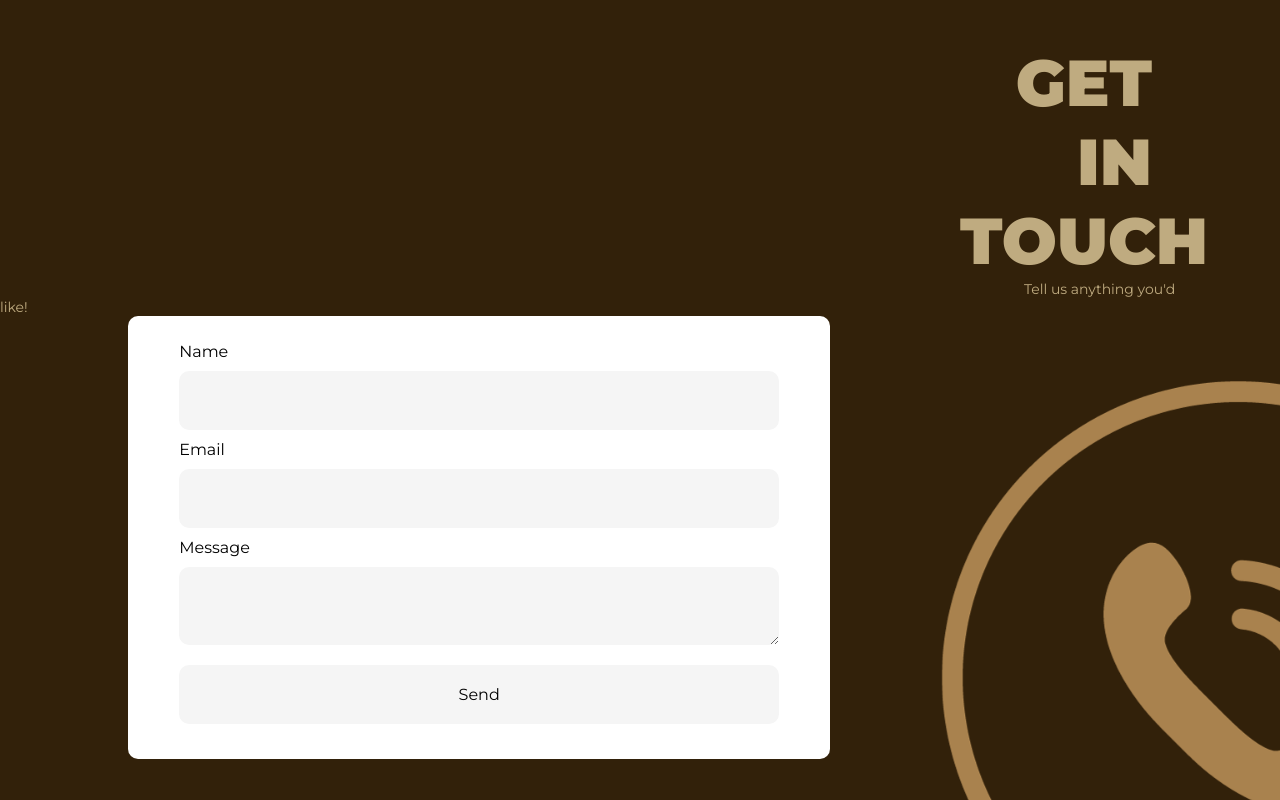
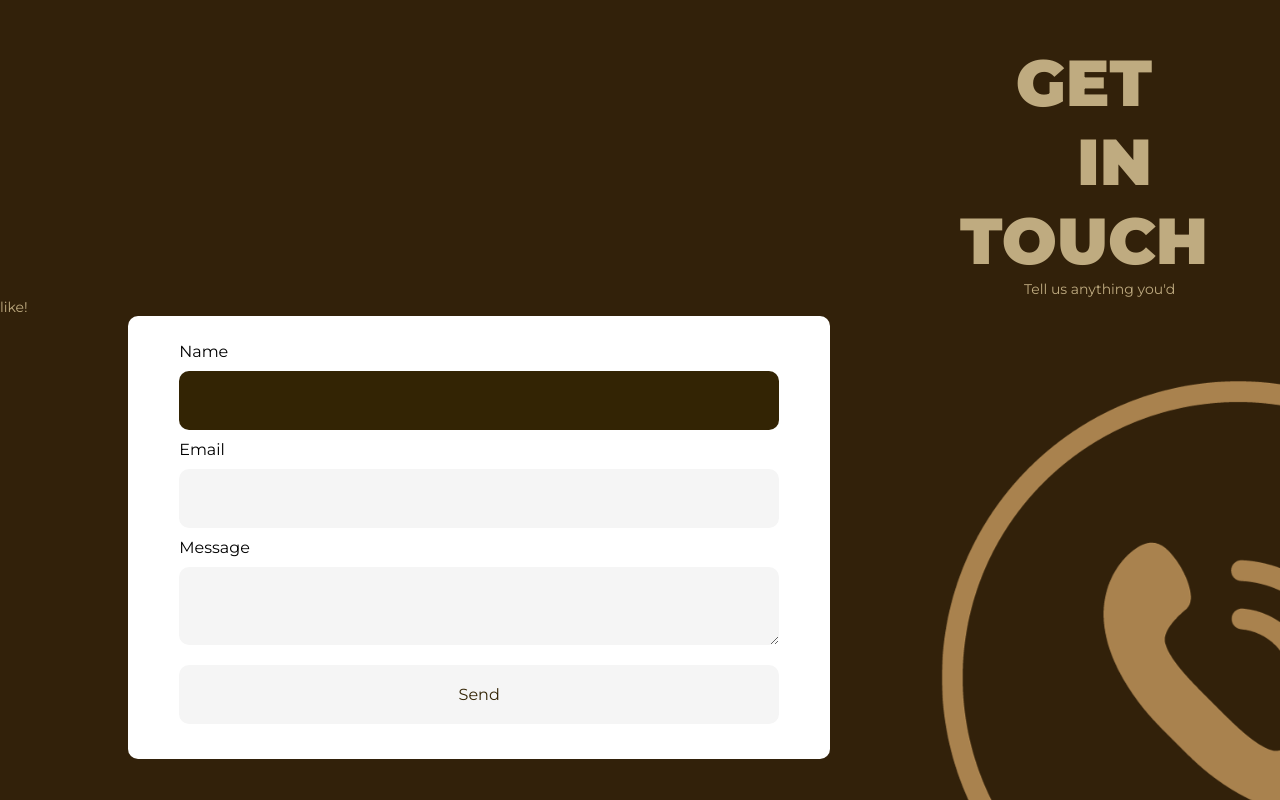
Before and after one commit to someoneinspace09/coffee.github.io, a plain HTML site: page index.html in a window 1280 px wide. In both pictures the pointer is over the input 479 px from the left and 3057 px from the top of the page. Shown: the part 2657-3457 px from the top of the page. Drawn offline with Linux system fonts and the light colour scheme.

Commit message:
Update style.css

```diff
--- a/style.css
+++ b/style.css
@@ -288,12 +288,12 @@ form input, form textarea{
     border-radius: 10px
 }
 
-form button{
+form input{
     color: #332404;
     border-color: #332404;
 
 }
-form button:hover{
+form input:hover{
     background: #332404;
     color: white;
     transition: 0.2s;
```
